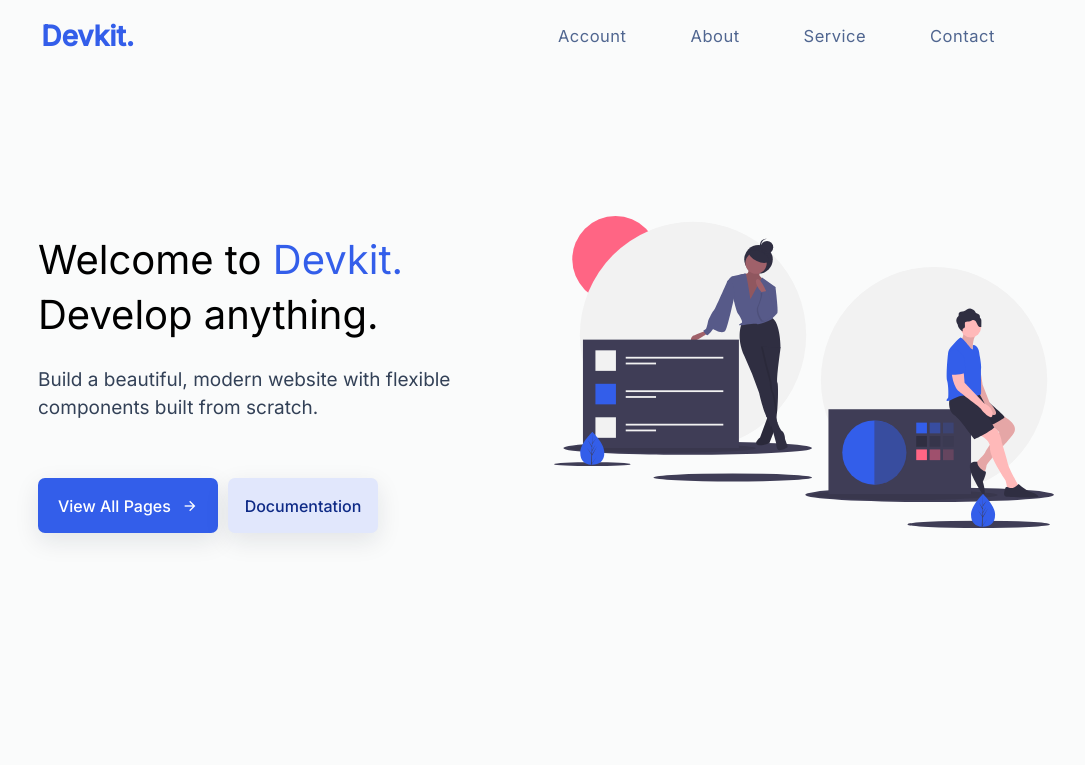
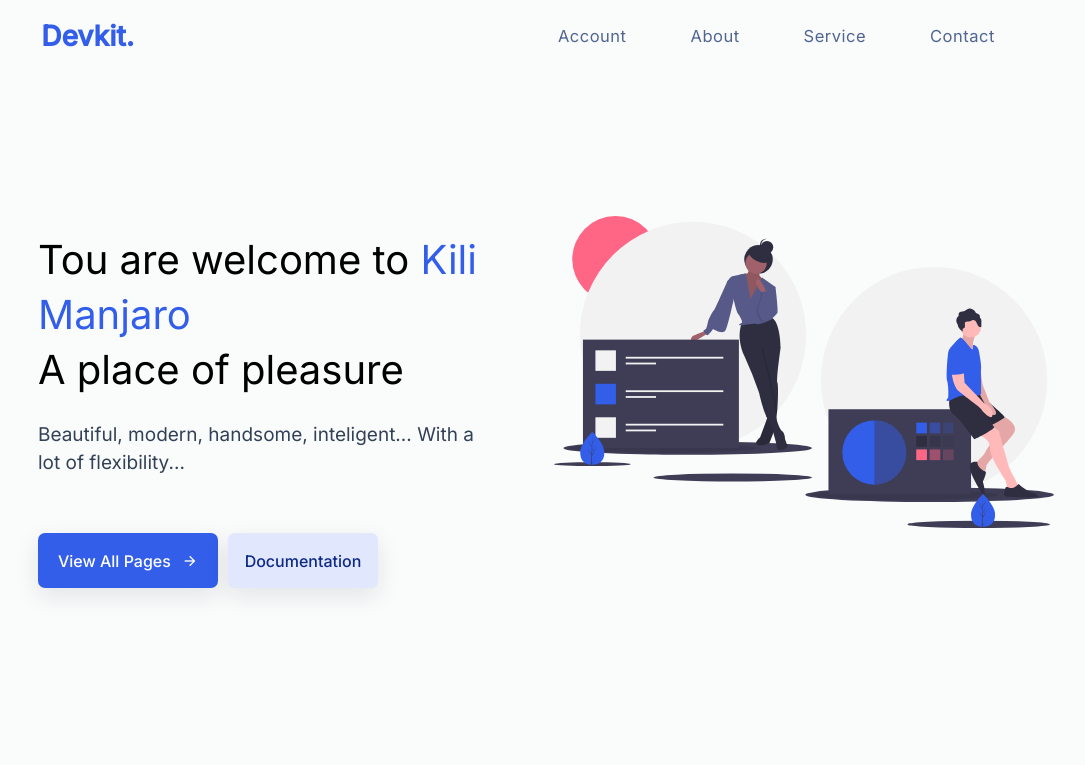
Before and after one commit to AndresLAPD/Test-project-SMX12, a plain HTML site: page index.html in a window 1280 px wide. Shown: the top 765 px of the page, without its empty margins (106-1191 px from the left). Drawn offline with nearby package versions, Linux system fonts and the light colour scheme.

Commit message:
First modification

```diff
--- a/index.html
+++ b/index.html
@@ -59,13 +59,12 @@
         <div class="grid-cols-2">
           <div class="grid-item-1">
             <h1 class="main-heading">
-              Welcome to <span>Devkit.</span>
+              Tou are welcome to <span>Kili Manjaro</span>
               <br />
-              Develop anything.
+              A place of pleasure
             </h1>
             <p class="info-text">
-              Build a beautiful, modern website with flexible components built
-              from scratch.
+              Beautiful, modern, handsome, inteligent... With a lot of flexibility...
             </p>
 
             <div class="btn_wrapper">
--- a/script.js
+++ b/script.js
@@ -61,8 +61,8 @@ gsap.from(".btn_wrapper", {
 });
 // ==== TEAM IMAGE ==== //
 gsap.from(".team_img_wrapper img", {
-  opacity: 0,
-  y: 20,
+  opacity: 2,
+  y: 18,
   delay: 3,
-  duration: 1,
+  duration: 0.5,
 });
```
